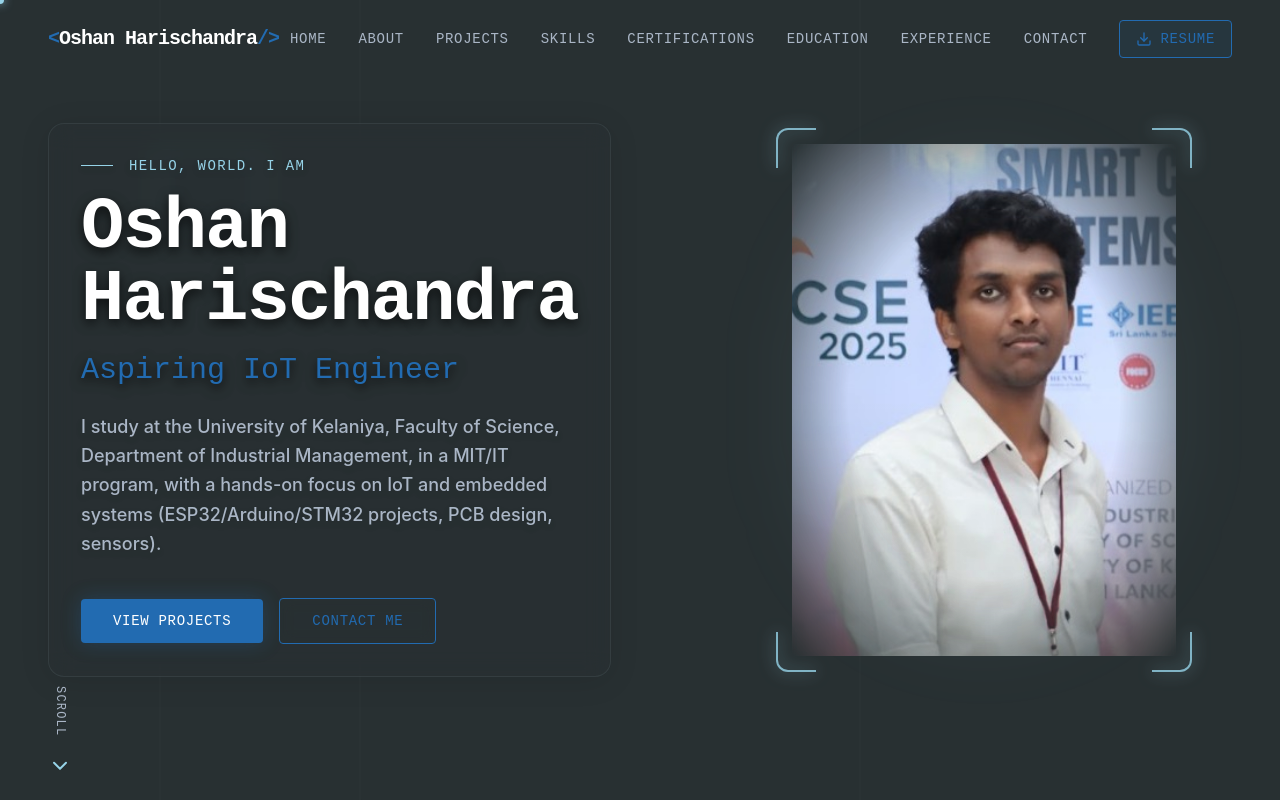
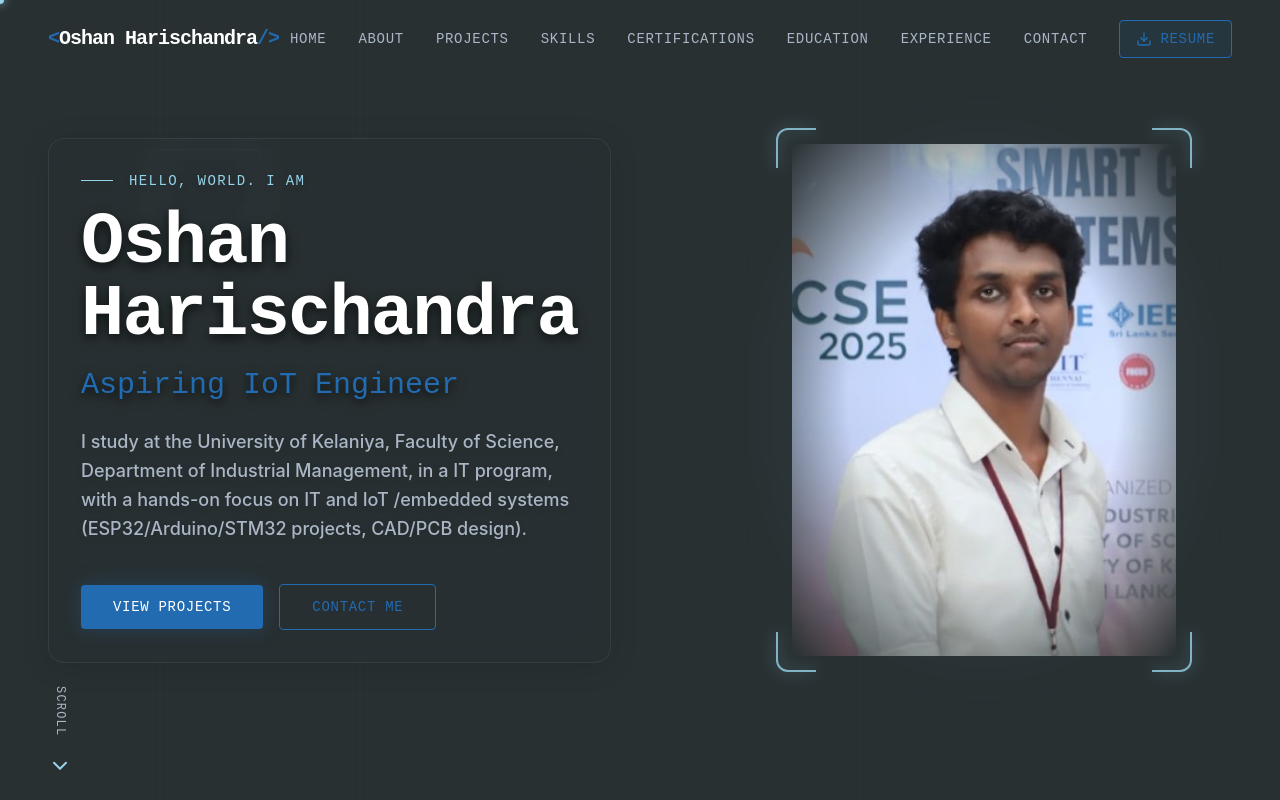
Before and after one commit to Oshanharischandra/Oshanharischandra.github.io, a React (Vite) app: page / in a window 1280 px wide. Shown: the top 800 px of the page. Built offline with nearby package versions, Linux system fonts and the light colour scheme.

Commit message:
update hero section bio text

```diff
--- a/src/components/sections/Hero.tsx
+++ b/src/components/sections/Hero.tsx
@@ -30,7 +30,7 @@ export default function Hero() {
             Aspiring IoT Engineer
           </h2>
             <p className="text-muted text-lg leading-relaxed max-w-xl mx-auto md:mx-0 drop-shadow-md font-medium">
-              I study at the University of Kelaniya, Faculty of Science, Department of Industrial Management, in a MIT/IT program, with a hands-on focus on IoT and embedded systems (ESP32/Arduino/STM32 projects, PCB design, sensors).
+              I study at the University of Kelaniya, Faculty of Science, Department of Industrial Management, in a IT program, with a hands-on focus on IT and IoT /embedded systems (ESP32/Arduino/STM32 projects, CAD/PCB design).
             </p>
 
             <div className="mt-10 flex flex-col sm:flex-row items-center justify-center md:justify-start space-y-4 sm:space-y-0 sm:space-x-4">
```
